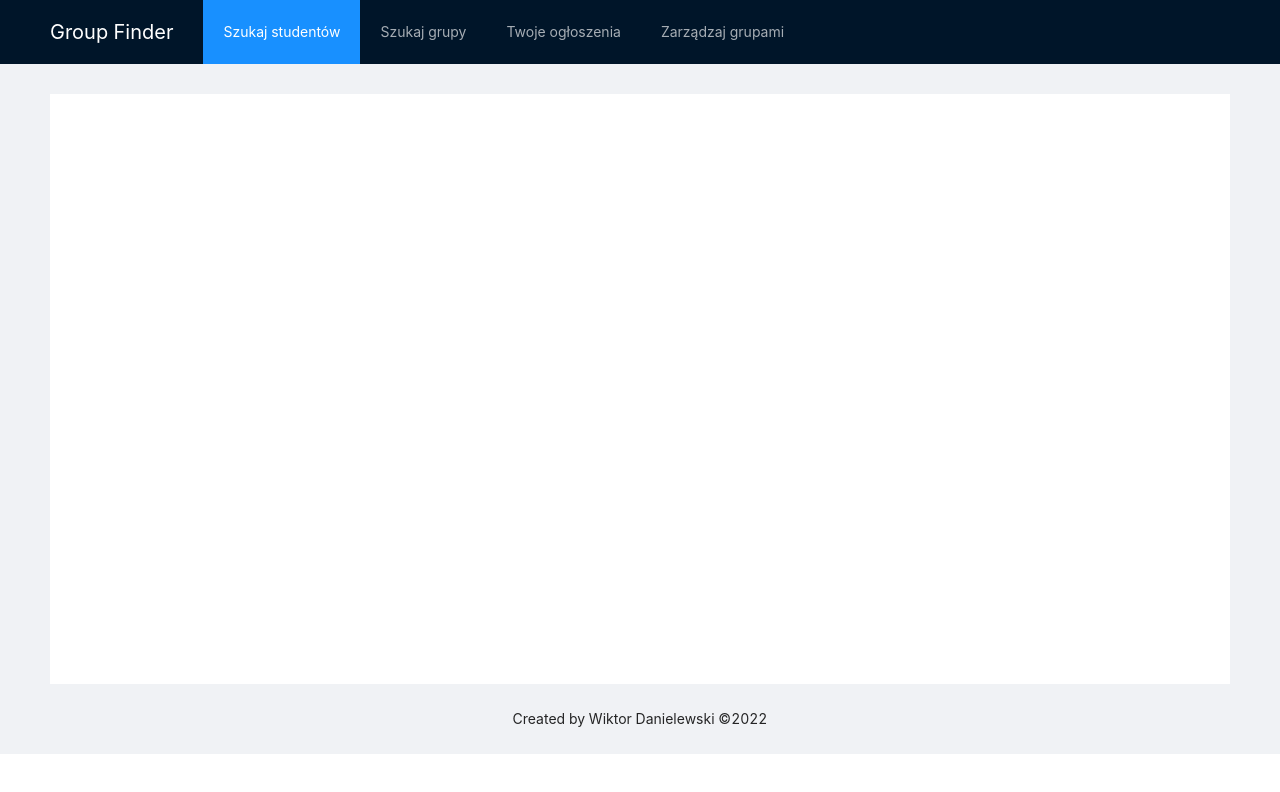
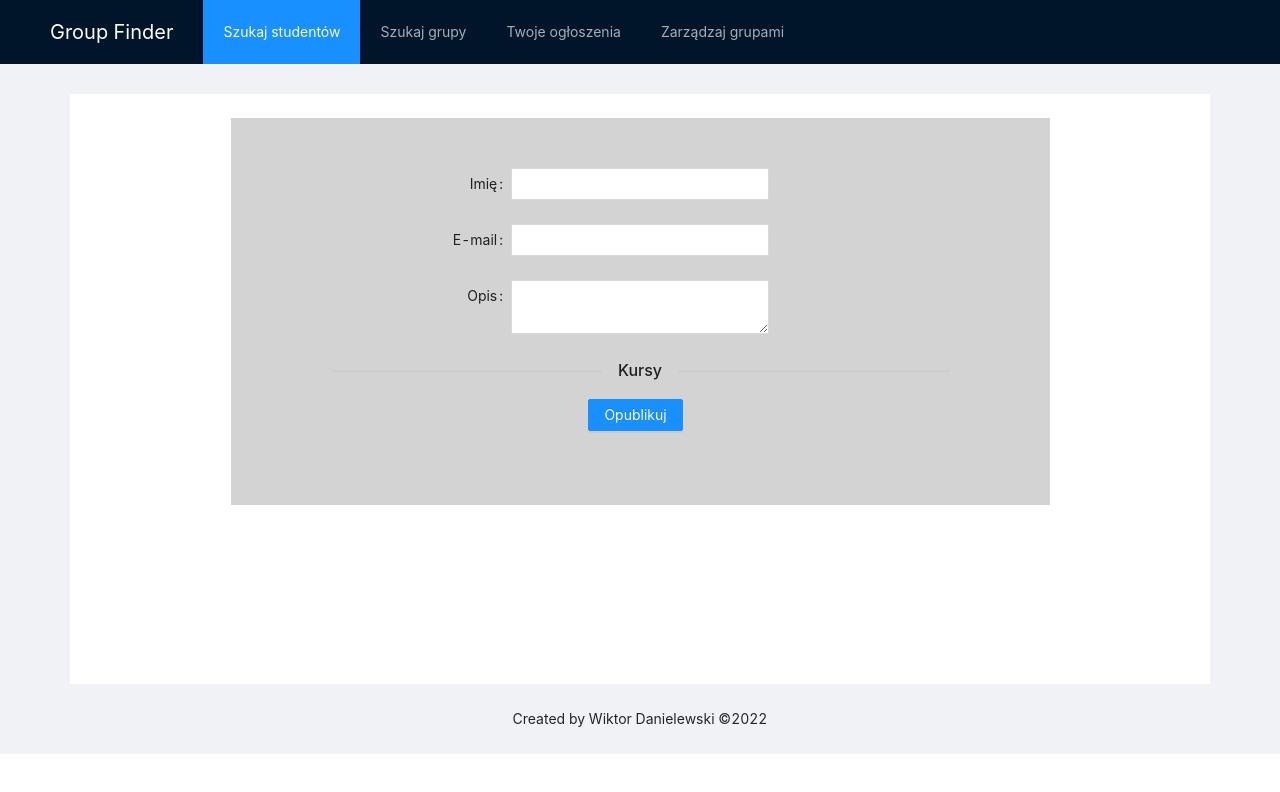
Before and after one commit to wiktord2000/Group-Finder, a React (Create React App) app in the folder Lab3/group_finder/: page /addAd in a window 1280 px wide. Shown: the top 792 px of the page. Built offline with nearby package versions, Linux system fonts and the light colour scheme.

Commit message:
Create AddAd page

```diff
--- a/Lab3/group_finder/src/App.js
+++ b/Lab3/group_finder/src/App.js
@@ -7,6 +7,7 @@ import SearchForStudents from './Pages/SearchForStudents/SearchForStudents';
 import SearchForGroup from './Pages/SearchForGroup/SearchForGroup';
 import YourAds from './Pages/YourAds/YourAds';
 import ManageGroups from './Pages/ManageGroups/ManageGroups';
+import AddAd from './Pages/AddAd/AddAd';
 const { Header, Content, Footer } = Layout;
 
 
@@ -33,7 +34,7 @@ function App() {
         </Header>
 
         {/* Content */}
-        <Content style={{ padding: '30px 50px 0px 50px' }}>
+        <Content style={{ padding: '30px 70px 0px 70px' }}>
 
           {/* Changing area */}
           <div className="side-content">
@@ -44,6 +45,7 @@ function App() {
                 <Route path='/searchForGroup' element={<SearchForGroup></SearchForGroup>}/>
                 <Route path='/yourAds' element={<YourAds></YourAds>}/>
                 <Route path='/manageGroups' element={<ManageGroups></ManageGroups>}/>
+                <Route path='/addAd' element={<AddAd></AddAd>}/>
               </Routes>
 
           </div>
--- /dev/null
+++ b/Lab3/group_finder/src/Pages/AddAd/AddAd.css
@@ -0,0 +1,8 @@
+.form-container{
+
+    width: 75%;
+    margin: auto;
+    padding: 50px 100px;
+    height: auto;
+    background-color: lightgray;
+}
--- /dev/null
+++ b/Lab3/group_finder/src/Pages/AddAd/AddAd.js
@@ -0,0 +1,81 @@
+import './AddAd.css';
+import { Input, Form, Button, Space, Divider} from 'antd';
+import React, { useState} from 'react';
+import { PlusOutlined } from '@ant-design/icons';
+
+
+
+function AddAd(){
+
+    const [courses, setCourses] = useState([]);
+
+
+    return(
+        <>
+            <div className='form-container'>
+
+                <Form
+                name="basic"
+                labelCol={{
+                  span: 7,
+                }}
+                wrapperCol={{
+                  span: 10,
+                }}
+                autoComplete="off"
+                initialValues={{
+                  remember: true,
+                }}>
+                    <Form.Item
+                        label="Imię"
+                        rules={[
+                            {
+                              required: true,
+                              message: 'Proszę wprowadź swoje imię',
+                            },
+                          ]}
+
+                    >
+                        <Input maxLength={50}></Input>
+                    </Form.Item>
+                    <Form.Item
+                        label="E-mail:"
+                        rules={[
+                            {
+                                type: 'email',
+                                message: 'The input is not valid E-mail!',
+                            },
+                            {
+                                required: true,
+                                message: 'Please input your E-mail!',
+                            },
+                          ]}
+                    >
+                        <Input maxLength={50}></Input>
+                    </Form.Item>
+
+                    {/* Big text area */}
+                    <Form.Item label="Opis">
+                        <Input.TextArea  maxLength={200}/>
+                    </Form.Item>
+
+                    <Divider>Kursy</Divider>
+                    {/* Submit button */}
+                    <Form.Item
+                        wrapperCol={{
+                        offset: 10,
+                        }}
+                    >
+                        <Button type="primary" htmlType="submit">
+                        Opublikuj
+                        </Button>
+                    </Form.Item>
+                </Form>
+
+            </div>
+
+        </>
+    );
+}
+
+export default AddAd;
```
